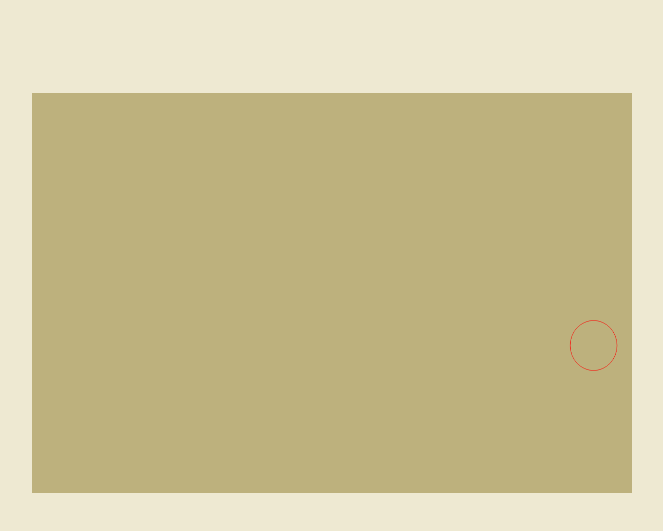
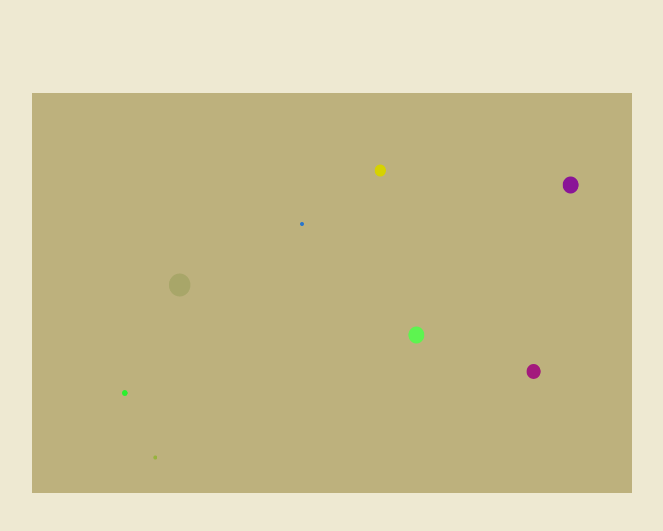
Before and after one commit to Odrakes1992/bouncing_ball_game, a plain HTML site: page index.html in a window 1280 px wide. Shown: the part 67-598 px from the top of the page, without its empty margins (224-887 px from the left). Drawn offline with Linux system fonts and the light colour scheme.

Commit message:
create a new js file to separate ball into classes

```diff
--- a/index.html
+++ b/index.html
@@ -17,7 +17,7 @@
   </head>
 
   <body class="center">
-    <canvas></canvas>
-    <script src="./src/index.js"></script>
+    <canvas id="canvas"></canvas>
+    <script src="./src/ballGame.js"></script>
   </body>
 </html>
--- /dev/null
+++ b/src/ballGame.js
@@ -0,0 +1,87 @@
+var canvas = document.getElementById("canvas");
+var canvasObject = canvas.getContext("2d");
+canvas.width = window.innerWidth;
+canvas.height = window.innerHeight;
+var pos = {
+  x: 100,
+  y: 100,
+};
+var numberOfBalls = 10;
+
+class Ball {
+  constructor(pos) {
+    this.pos = pos;
+    this.radius = Math.floor(Math.random() * 25);
+    this.color = randomColor();
+    this.dx = Math.floor(Math.random() * 5 + 1);
+    this.dy = -Math.floor(Math.random() * 5 + 1);
+  }
+
+  drawBall() {
+    canvasObject.beginPath();
+    canvasObject.arc(this.pos.x, this.pos.y, this.radius, 0, 2 * Math.PI);
+    canvasObject.fillStyle = this.color;
+    canvasObject.fill();
+    canvasObject.closePath();
+  }
+
+  updateBall() {
+    if (
+      this.pos.x + this.dx > canvas.width - this.radius ||
+      this.pos.x + this.dx < this.radius
+    ) {
+      this.dx = -this.dx;
+    }
+    if (
+      this.pos.y + this.dy > canvas.height - this.radius ||
+      this.pos.y + this.dy < this.radius
+    ) {
+      this.dy = -this.dy;
+    }
+    this.pos.x += this.dx;
+    this.pos.y += this.dy;
+    canvasObject.beginPath();
+    canvasObject.arc(this.pos.x, this.pos.y, this.radius, 0, 2 * Math.PI);
+    canvasObject.fillStyle = this.color;
+    canvasObject.fill();
+  }
+}
+
+function randomColor() {
+  const rc1 = Math.random() * 16777215;
+  const rc2 = Math.floor(rc1);
+  const rc3 = rc2.toString(16);
+  return "#" + rc3;
+}
+
+function randomPos() {
+  pos = {
+    x: Math.floor(Math.random() * canvas.width),
+    y: Math.floor(Math.random() * canvas.height),
+  };
+  return pos;
+}
+
+var balls = [];
+
+for (let index = 0; index < numberOfBalls; index++) {
+  balls.push(new Ball(randomPos()));
+  balls[index].drawBall();
+}
+
+setInterval(function () {
+  canvasObject.clearRect(0, 0, canvas.width, canvas.height);
+  for (let index = 0; index < numberOfBalls; index++) {
+    balls[index].updateBall();
+  }
+}, 10);
+
+// Mouse position
+
+function printMousePos(event) {
+  console.log(`${event.clientX} and ${event.clientY}`);
+  // document.body.textContent =
+  //   "clientX: " + event.clientX + " - clientY: " + event.clientY;
+}
+
+document.addEventListener("click", printMousePos);
--- a/src/index.js
+++ b/src/index.js
@@ -20,19 +20,28 @@ function run() {
   // work with one ball first and then update code to allow for second ball when the page is touched.
 
   ball.beginPath();
-  ball.strokeStyle = "red";
+  ball.strokeStyle = "white";
   ball.arc(x, y, radius, 0, Math.PI * 2, false);
   ball.stroke();
+  ball.fill();
 
   // create a function which allows it to bounce off the sides
 
-  if (radius + x > innerWidth) xspeed = 0 - xspeed;
+  if (radius + x > innerWidth) {
+    xspeed = 0 - xspeed;
+  }
 
-  if (x - radius < 0) xspeed = 0 - xspeed;
+  if (x - radius < 0) {
+    xspeed = 0 - xspeed;
+  }
 
-  if (y + radius > innerHeight) yspeed = 0 - yspeed;
+  if (y + radius >= innerHeight) {
+    yspeed = 0 - yspeed;
+  }
 
-  if (y - radius < 0) yspeed = 0 - yspeed;
+  if (y - radius < 0) {
+    yspeed = 0 - yspeed;
+  }
 
   x = x + xspeed;
   y = y + yspeed;
@@ -40,48 +49,6 @@ function run() {
   // create a function that when it hits the ground it will bounce until it runs out of energy and stops
 }
 
-// var canvas = document.querySelector("canvas");
-
-// canvas.width = window.innerWidth;
-// canvas.height = window.innerHeight;
-
-// var l = canvas.getContext("2d");
-
-// // x and y are the co-ordinates of the circle
-
-// // vx and vy are the respective speeds
-
-// var x = Math.floor(Math.random() * innerWidth);
-// var y = Math.floor(Math.random() * innerHeight);
-// var vx = Math.floor(Math.random() * 4);
-// var vy = Math.floor(Math.random() * 6);
-// var radius = 20;
-
-// move();
-
-// function move() {
-//   requestAnimationFrame(move);
-
-//   // It clears the specified pixels within
-//   // the given rectangle
-//   l.clearRect(0, 0, innerWidth, innerHeight);
-
-//   // Creating a circle
-//   l.beginPath();
-//   l.strokeStyle = "black";
-//   l.arc(x, y, radius, 0, Math.PI * 2, false);
-//   l.stroke();
-
-//   // Conditions sso that the ball bounces
-//   // from the edges
-//   if (radius + x > innerWidth) vx = 0 - vx;
-
-//   if (x - radius < 0) vx = 0 - vx;
-
-//   if (y + radius > innerHeight) vy = 0 - vy;
-
-//   if (y - radius < 0) vy = 0 - vy;
-
-//   x = x + vx;
-//   y = y + vy;
-// }
+function trailingBounce() {
+  let bottom = canvas.height - y;
+}
--- a/styles.css
+++ b/styles.css
@@ -7,7 +7,7 @@ body {
   text-align: center;
 }
 
-canvas {
+#canvas {
   text-align: center;
   background-color: rgb(189, 177, 125);
   width: 600px;
```
